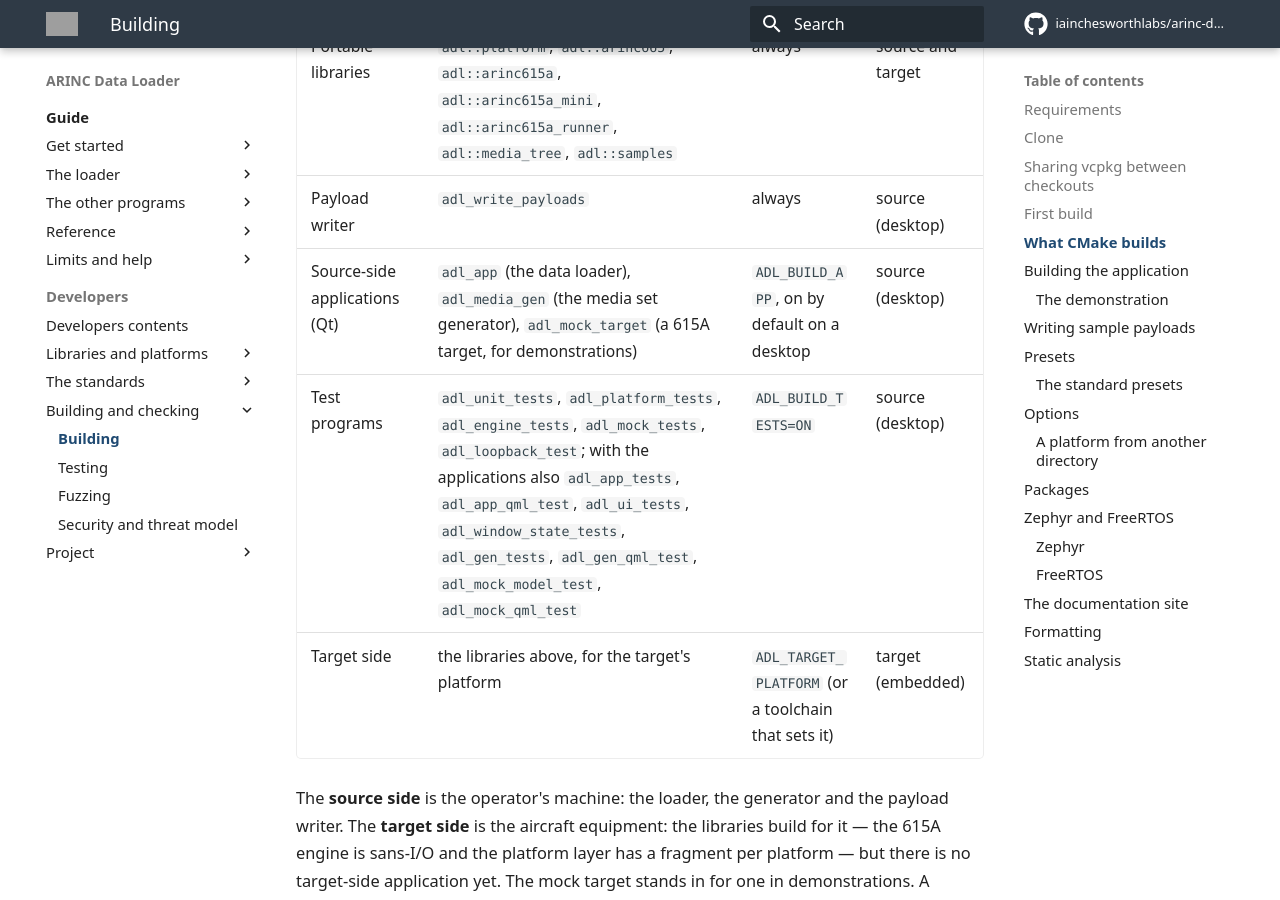
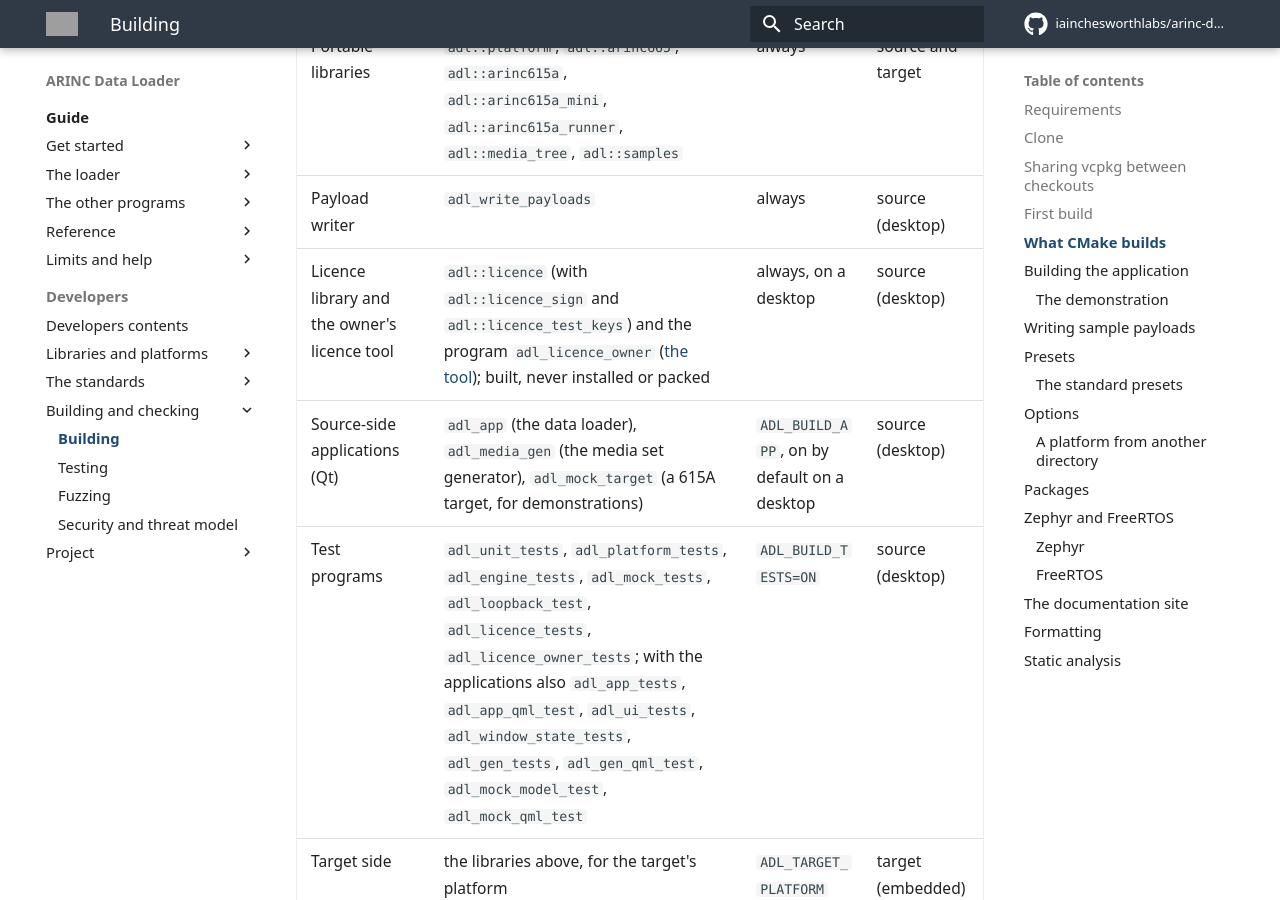
Before and after one commit to iainchesworthlabs/arinc-data-loader, an MkDocs documentation site: the page built from docs/building.md, in a window 1280 px wide and 900 px high, scrolled down 3961 px. Built offline with MkDocs 1.6.1 and Material for MkDocs 9.7.7, drawn with Linux system fonts in a browser that asks for light colours; comment, search, counter and statistics services are not loaded; grey boxes are pictures that could not be loaded.

Commit message:
Plan builds for tools/licence and use the Python that works in Test-Package
.github/ci/plan.json lists tools/licence as a path that needs a build, and
docs/building.md lists the owner's tool and its test programs among the
targets. Test-Package.ps1 picks the first of python3 and python that
answers --version as Python 3, because the Microsoft Store's stub is called
python3 and fails.

Signed-off-by: Iain Chesworth <iain.chesworth@gmail.com>

```diff
--- a/docs/building.md
+++ b/docs/building.md
@@ -110,8 +110,9 @@ The build has a source side and a target side, and the libraries sit on both.
 | --- | --- | --- | --- |
 | Portable libraries | `adl::platform`, `adl::arinc665`, `adl::arinc615a`, `adl::arinc615a_mini`, `adl::arinc615a_runner`, `adl::media_tree`, `adl::samples` | always | source and target |
 | Payload writer | `adl_write_payloads` | always | source (desktop) |
+| Licence library and the owner's licence tool | `adl::licence` (with `adl::licence_sign` and `adl::licence_test_keys`) and the program `adl_licence_owner` ([the tool](licence-owner-tool.md)); built, never installed or packed | always, on a desktop | source (desktop) |
 | Source-side applications (Qt) | `adl_app` (the data loader), `adl_media_gen` (the media set generator), `adl_mock_target` (a 615A target, for demonstrations) | `ADL_BUILD_APP`, on by default on a desktop | source (desktop) |
-| Test programs | `adl_unit_tests`, `adl_platform_tests`, `adl_engine_tests`, `adl_mock_tests`, `adl_loopback_test`; with the applications also `adl_app_tests`, `adl_app_qml_test`, `adl_ui_tests`, `adl_window_state_tests`, `adl_gen_tests`, `adl_gen_qml_test`, `adl_mock_model_test`, `adl_mock_qml_test` | `ADL_BUILD_TESTS=ON` | source (desktop) |
+| Test programs | `adl_unit_tests`, `adl_platform_tests`, `adl_engine_tests`, `adl_mock_tests`, `adl_loopback_test`, `adl_licence_tests`, `adl_licence_owner_tests`; with the applications also `adl_app_tests`, `adl_app_qml_test`, `adl_ui_tests`, `adl_window_state_tests`, `adl_gen_tests`, `adl_gen_qml_test`, `adl_mock_model_test`, `adl_mock_qml_test` | `ADL_BUILD_TESTS=ON` | source (desktop) |
 | Target side | the libraries above, for the target's platform | `ADL_TARGET_PLATFORM` (or a toolchain that sets it) | target (embedded) |
 
 The **source side** is the operator's machine: the loader, the generator and the payload writer. The
```
Also changed, not shown: 2 other files.
